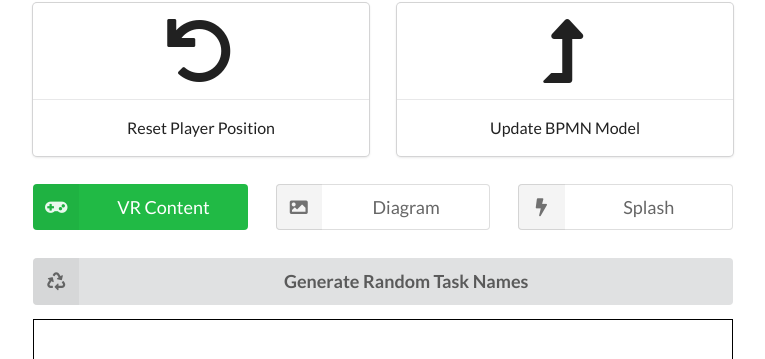
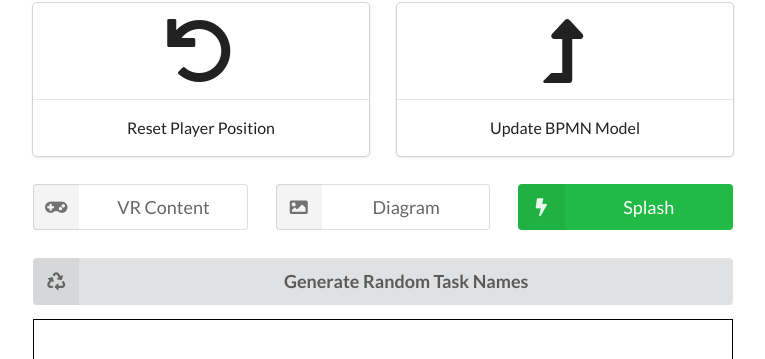
Before and after one commit to SebastianStamm/BAT, a website: page controller.html in a window 1280 px wide. Shown: the part 85-444 px from the top of the page, without its empty margins (257-1022 px from the left). Drawn offline with nearby package versions, Linux system fonts and the light colour scheme.

Commit message:
remove server logging

```diff
--- a/controller.html
+++ b/controller.html
@@ -30,7 +30,7 @@
         <div class="ui three column grid">
             <div class="center aligned row">
                 <div class="column">
-                    <button id="showVRButton" class="big active toggle fluid basic labeled icon ui button">
+                    <button id="showVRButton" class="big toggle fluid basic labeled icon ui button">
                         <i class="game icon"></i>
                         VR Content
                     </button>
@@ -42,7 +42,7 @@
                     </button>
                 </div>
                 <div class="column">
-                    <button id="showSplashButton" class="big toggle fluid basic labeled icon ui button">
+                    <button id="showSplashButton" class="big active toggle fluid basic labeled icon ui button">
                         <i class="lightning icon"></i>
                         Splash
                     </button>
--- a/server.js
+++ b/server.js
@@ -26,7 +26,6 @@ wss.on('connection', function connection(ws) {
   });
 
   ws.on('message', function incoming(message) {
-    console.log(message);
     const parts = message.split('|');
 
     if(parts[0] === 'INIT' && parts[1] === 'CONTROLLER') {
```
